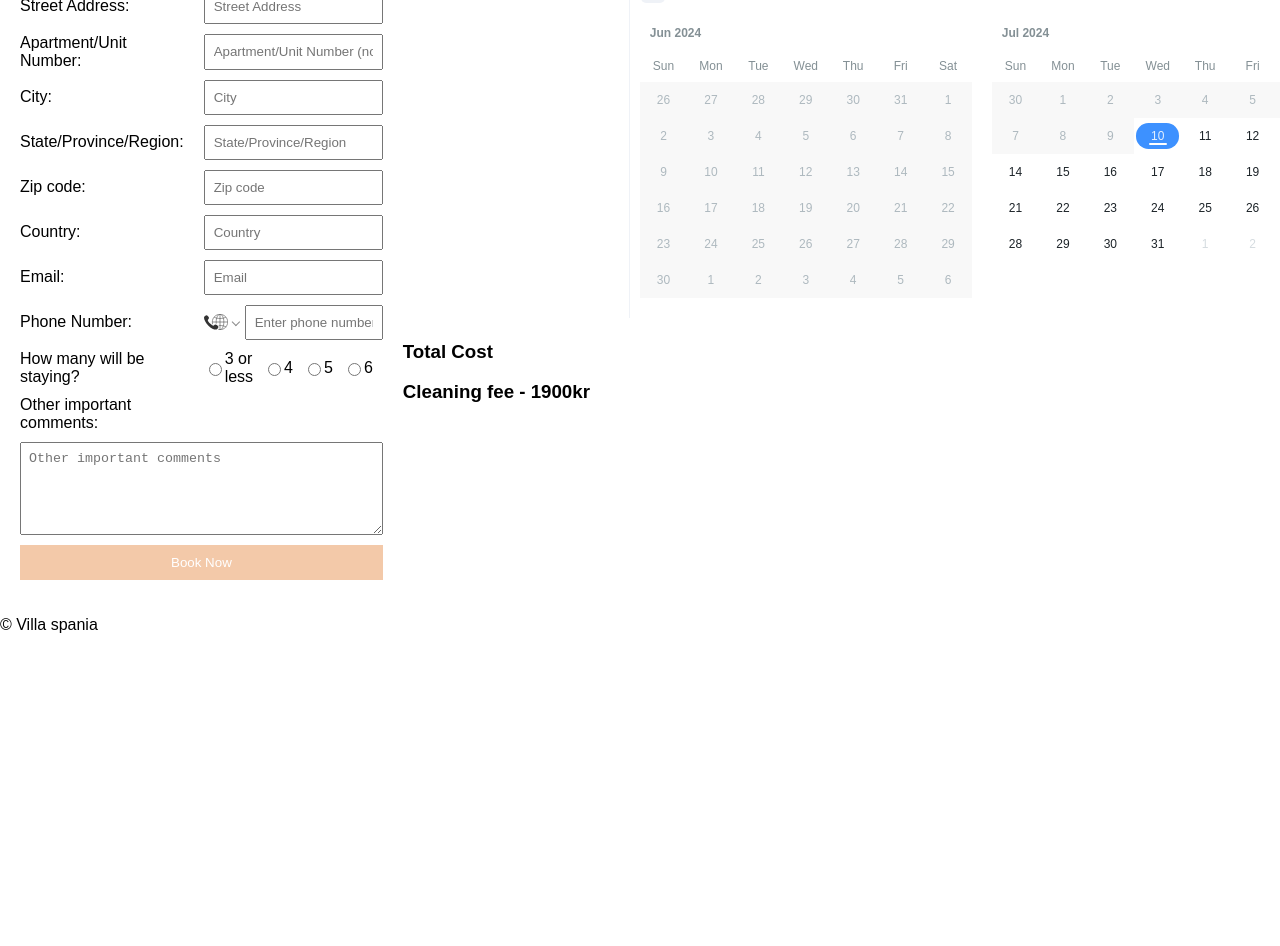
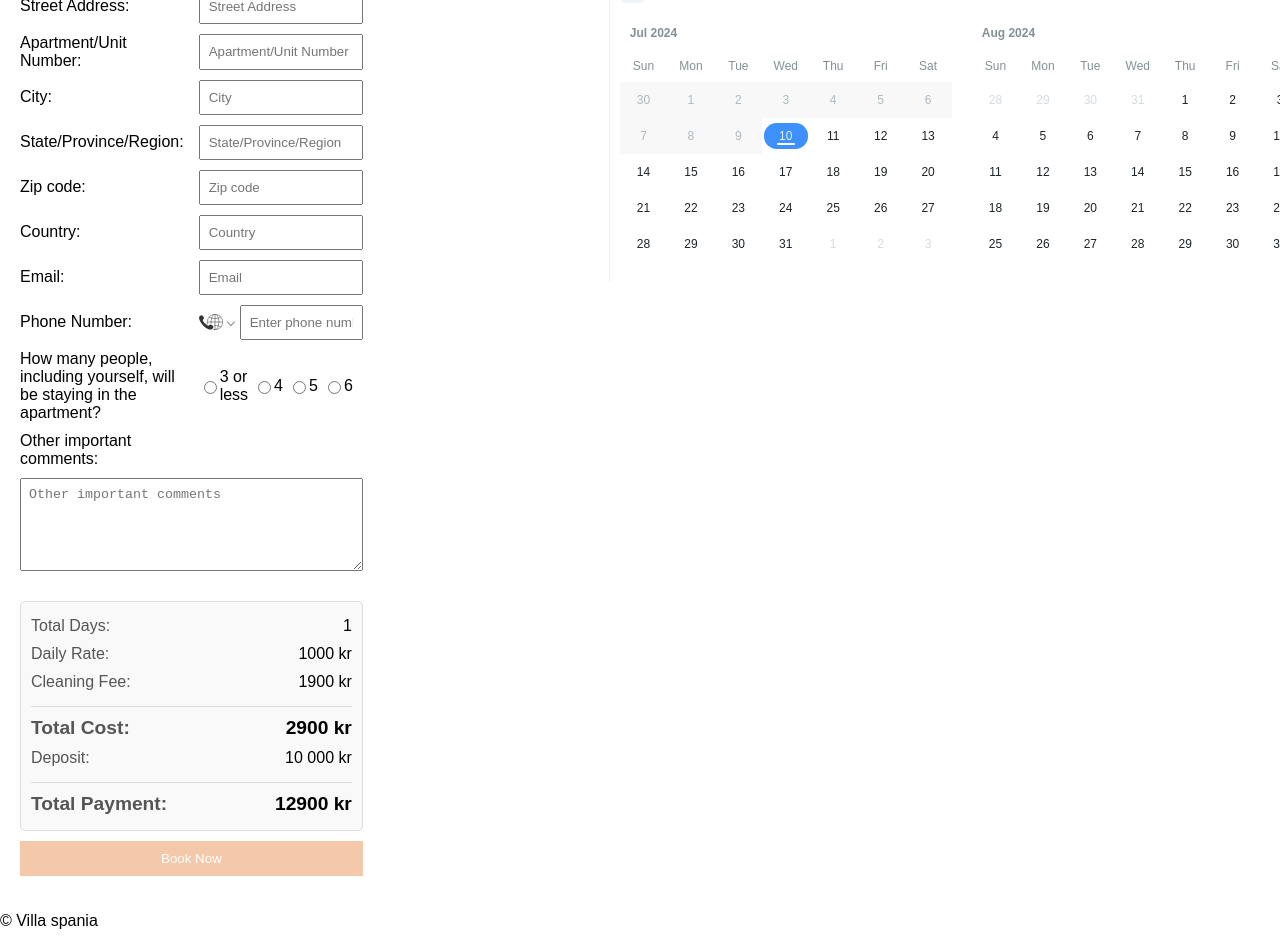
Before and after one commit to PetterHoff/Web, a React (Vite) app in the folder React-Web/: page /booking in a window 1280 px wide. Shown: the part 280-1226 px from the top of the page. Before the commit the page ends 930 px from the top, so only its background shows below. Built offline with nearby package versions, Linux system fonts and the light colour scheme.

Commit message:
booking feature
Still need to add payment to the object, and dymanic change the cost, left comment to check over

```diff
--- a/React-Web/src/components/Calendar/calendar_new.css
+++ b/React-Web/src/components/Calendar/calendar_new.css
@@ -6,7 +6,7 @@
 
   .booking-form {
     display: grid;
-  grid-template-columns: auto 1fr;
+    grid-template-columns: 1fr 2fr;
     gap: 10px;
     flex: 1;
     margin-right: 20px;
@@ -15,7 +15,10 @@
   .booking-form label {
     display: flex;
     align-items: center;
-  padding-right: 10px;
+    justify-content: flex-start ; /* Align labels to the right */
+
+    padding-right: 5px;
+
   }
 
   .booking-form input,
@@ -48,11 +51,43 @@
 
   .calendar-wrapper {
     flex: 2;
-
-
   }
 
-.num-people-options {
+  .num-people-options{
     display: flex;
     align-items: center;
+    justify-content: flex-start; /* Align labels to the right */
+
+    padding-right: 5px;
   }
+
+  .total-cost {
+    grid-column: span 2; /* Make the total-cost section span across both columns */
+    margin-top: 20px;
+    padding: 10px;
+    border: 1px solid #ddd;
+    border-radius: 5px;
+    background-color: #f9f9f9;
+  }
+
+  .cost-item {
+    display: flex;
+    justify-content: space-between;
+    padding: 5px 0;
+  }
+
+  .cost-item.total {
+    font-weight: bold;
+    font-size: 1.2em;
+    border-top: 1px solid #ddd;
+    margin-top: 10px;
+    padding-top: 10px;
+  }
+
+  .cost-item .label {
+    color: #555;
+  }
+
+  .cost-item .value {
+    color: #000;
+  }
--- a/React-Web/src/components/Calendar/calendar_new.jsx
+++ b/React-Web/src/components/Calendar/calendar_new.jsx
@@ -1,13 +1,13 @@
-import React, { useState } from 'react';
+import React, { useState, useEffect } from 'react';
 import { DateRangePicker } from 'react-date-range';
-import { addYears } from 'date-fns';
+import { addYears, differenceInDays } from 'date-fns';
 import emailjs from 'emailjs-com';
 import 'react-date-range/dist/styles.css';
 import 'react-date-range/dist/theme/default.css';
 import './calendar_new.css'; // Import the CSS file for styling
 import 'react-phone-number-input/style.css'; // phone number styling
 import PhoneInput from 'react-phone-number-input'; // phone input
-import { useNavigate } from 'react-router-dom'; // Use useNavigate instead of useHistory
+import { useNavigate } from 'react-router-dom';
 
 const BookingForm = () => {
   const [state, setState] = useState([
@@ -17,11 +17,18 @@ const BookingForm = () => {
       key: 'selection'
     }
   ]);
+ //variables for scope inside functioon booking form, basicly global
+  const [phoneValue, setPhoneValue] = useState('');
+  const [totalCost, setTotalCost] = useState(1000); // Initialize with one day's cost (1000kr)
+  const navigate = useNavigate();
+  const days = differenceInDays(state[0].endDate, state[0].startDate) + 1;
+ //useEffect, function to determine cost for renting, maybe implement inside the cost ??
+  useEffect(() => {
+    const cost = days * 1000 + 1900;
+    setTotalCost(cost);
+  }, [state]);
 
-  const [phoneValue, setPhoneValue] = useState('');
-  const navigate = useNavigate(); // Use useNavigate instead of useHistory
-
-  const handleSubmit = (event) => { // when button is clicked
+  const handleSubmit = (event) => { // when button is clicked, we gather value from the forms, then send to an email which i have configured
     event.preventDefault();
     const formData = { // object
       firstName: event.target.fname.value,
@@ -52,7 +59,7 @@ const BookingForm = () => {
   };
 
   return (
-    <div className="booking-container">
+    <div className="booking-container">  {/* form,  each label is for each input */}
       <form onSubmit={handleSubmit} className="booking-form">
         <label htmlFor="fname">First Name:</label>
         <input type="text" id="fname" name="fname" placeholder="First Name" required />
@@ -85,8 +92,7 @@ const BookingForm = () => {
 
         <PhoneInput placeholder="Enter phone number" value={phoneValue} onChange={setPhoneValue} required />
 
-
-        <label htmlFor="num_people">How many will be staying?</label>
+        <label htmlFor="num_people">How many people, including yourself, will be staying in the apartment?</label> {/* 3 or less no extra, 4 or more 500kr?? extra per night  */}
         <div className="num-people-options">
           <input type="radio" id="three_or_less" name="num_people" value="3 or less"  />
           <label htmlFor="three_or_less">3 or less</label><br />
@@ -99,14 +105,43 @@ const BookingForm = () => {
 
         </div>
 
-
-
         <label htmlFor="comments">Other important comments:</label>
         <textarea id="comments" name="comments" placeholder="Other important comments" rows={5} />
 
+
+
+        <div className="total-cost">
+          <div className="cost-item">
+            <span className="label">Total Days:</span>
+            <span className="value">{days}</span>
+          </div>
+          <div className="cost-item">
+            <span className="label">Daily Rate:</span>
+            <span className="value">1000 kr</span>
+          </div>
+          <div className="cost-item">
+            <span className="label">Cleaning Fee:</span>
+            <span className="value">1900 kr</span>
+          </div>
+          <div className="cost-item total">
+            <span className="label">Total Cost:</span>
+            <span className="value">{totalCost} kr</span>
+          </div>
+          <div className="cost-item">
+            <span className="label">Deposit:</span>
+            <span className="value">10 000 kr</span>
+          </div>
+          <div className="cost-item total">
+            <span className="label">Total Payment:</span>
+            <span className="value">{totalCost + 10000} kr</span>
+          </div>
+        </div>
+
+
+
         <button type="submit">Book Now</button>
       </form>
-      <div className="calendar-wrapper">
+      <div className="calendar-wrapper">  {/* calendar, imported */}
         <DateRangePicker
           ranges={state}
           onChange={item => setState([item.selection])}
@@ -115,14 +150,12 @@ const BookingForm = () => {
           months={2}
           direction="horizontal"
           preventSnapRefocus={true}
-          calendarFocus="backwards"
+          calendarFocus="fowards"
           minDate={new Date()}
           maxDate={addYears(new Date(), 1)}
           staticRanges={[]}
           inputRanges={[]}
         />
-        <h3>Total Cost</h3>
-        <h3>Cleaning fee - 1900kr</h3>
       </div>
     </div>
   );
```
Lines whose indentation alone changed are shown as unchanged.
